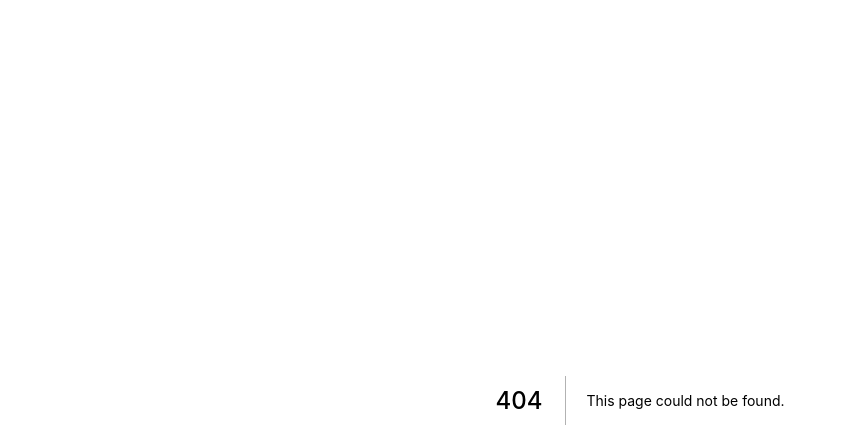
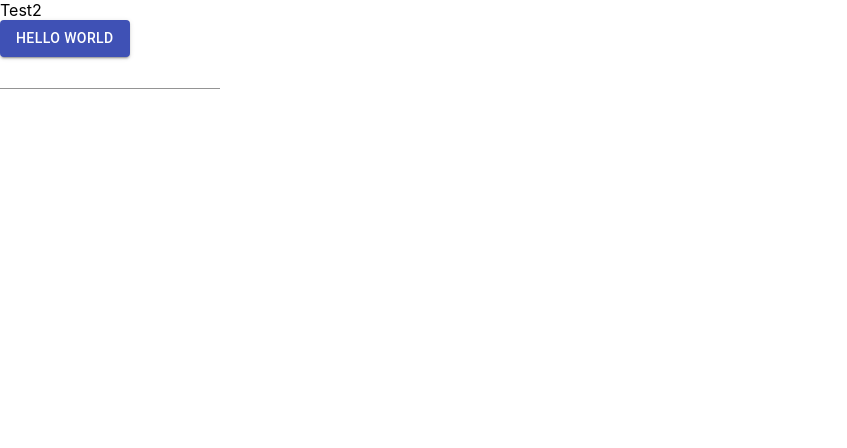
Before and after one commit to sonerkocak/next-poc-01, a Next.js app: page /test2 in a window 1280 px wide. Before the commit this address had no page. Shown: the top 448 px of the page, without its empty margins (0-847 px from the left). Built offline with nearby package versions, Linux system fonts and the light colour scheme.

Commit message:
added Material-UI

```diff
--- /dev/null
+++ b/components/atoms/Button.js
@@ -0,0 +1,15 @@
+import ButtonMU from '@material-ui/core/Button';
+
+export default function Button({ variant, color, children }) {
+
+    return (
+        <ButtonMU {...{variant, color}}>
+            {children}
+        </ButtonMU>
+    );
+}
+
+Button.defaultProps = {
+    variant: 'contained',
+    color: 'primary',
+};
--- /dev/null
+++ b/components/atoms/TextField.js
@@ -0,0 +1,11 @@
+import TextFieldMU from '@material-ui/core/TextField';
+
+export default function TextField({ label }) {
+
+    return (
+        <TextFieldMU {...{label}} />
+    );
+}
+
+TextField.defaultProps = {
+};
--- a/package.json
+++ b/package.json
@@ -11,6 +11,7 @@
     "next": "10.1.3",
     "react": "17.0.2",
     "react-dom": "17.0.2",
-    "rxjs": "^6.6.7"
+    "rxjs": "^6.6.7",
+    "@material-ui/core": "^4.11.3"
   }
 }
--- /dev/null
+++ b/pages/test2.js
@@ -0,0 +1,15 @@
+import Button from '../components/atoms/Button';
+import TextField from '../components/atoms/TextField';
+
+export default function Test2() {
+
+    return (
+      <>
+          Test2
+          <br/>
+          <Button>Hello World</Button>
+          <br/>
+          <TextField lavel="Txt Field" />
+      </>
+    );
+}
```
Also changed, not shown: 1 other file (tests, documents, lock files or other folders).
